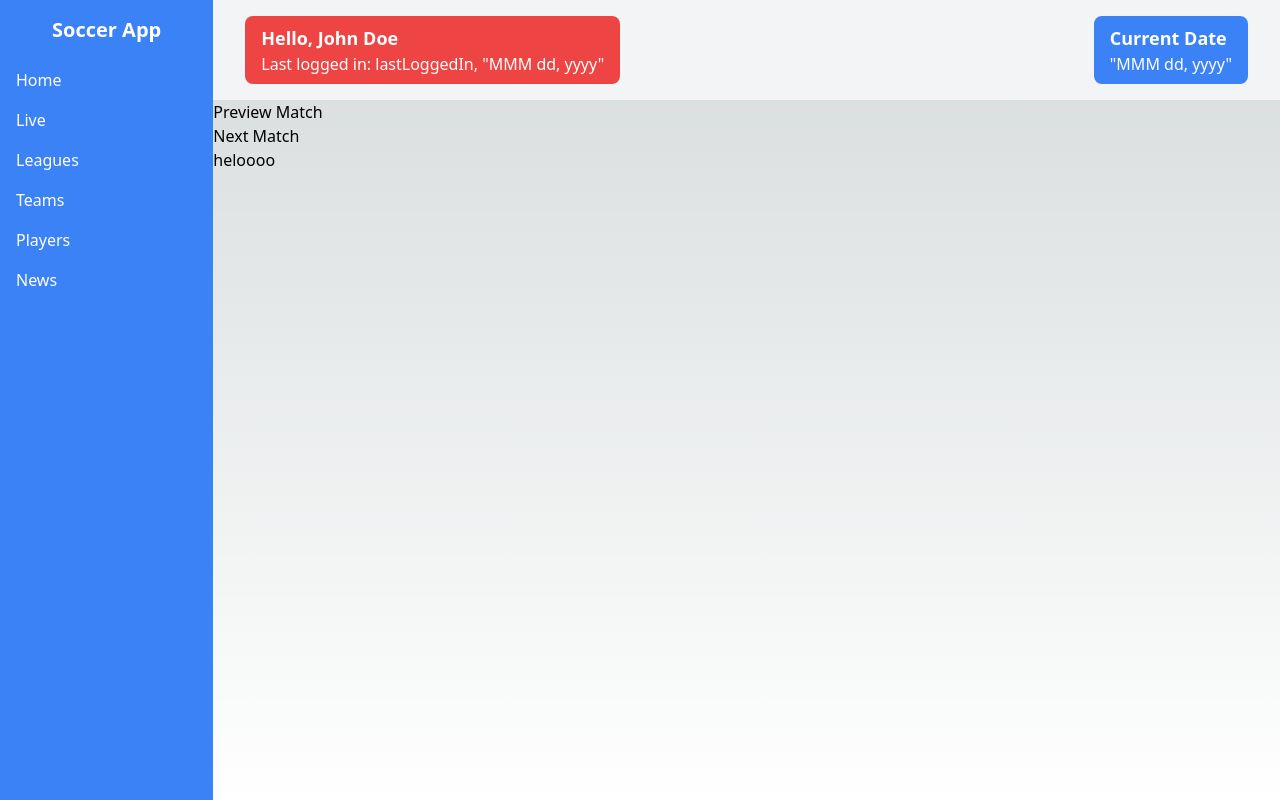
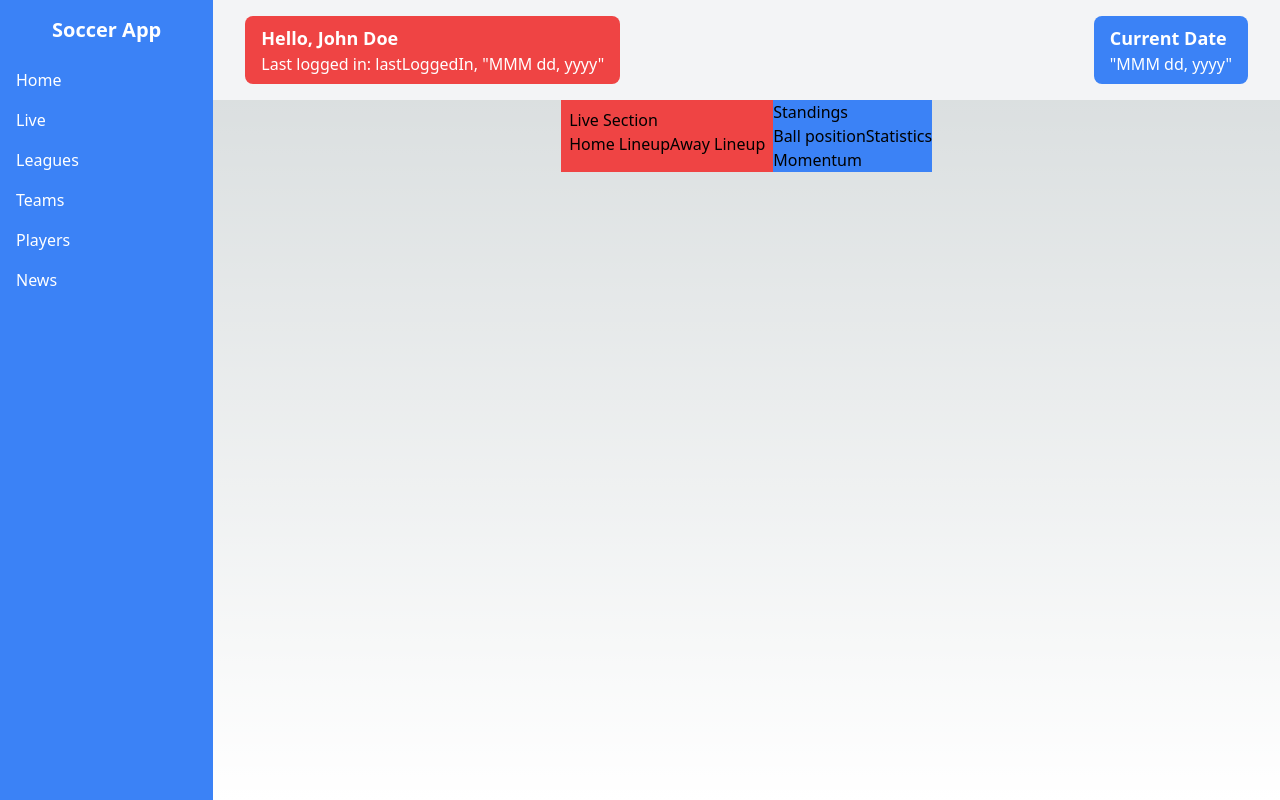
Before and after one commit to dimitargluharski/nextjs, a Next.js app: page /live-score/1 in a window 1280 px wide. Built offline with nearby package versions, Linux system fonts and the light colour scheme.

Commit message:
sketch some ideas for grid in details match

```diff
--- a/src/app/live-score/[id]/page.jsx
+++ b/src/app/live-score/[id]/page.jsx
@@ -6,9 +6,24 @@ const Details = (props) => {
   console.log(props);
   console.log("to fetch data for current object use", props.params.id);
   return (
-    <div>
-      <Panel title="Preview Match" />
-      <Panel title="Next Match">heloooo</Panel>
+    <div className="flex w-max m-auto">
+      <section className="p-2 bg-red-500 w-max">
+        <Panel title="Live Section" />
+
+        <section className="flex">
+          <Panel title="Home Lineup" />
+          <Panel title="Away Lineup" />
+        </section>
+      </section>
+
+      <section className="bg-blue-500">
+        <Panel title="Standings" />
+        <section className="flex">
+          <Panel title="Ball position" />
+          <Panel title="Statistics" />
+        </section>
+        <Panel title="Momentum" />
+      </section>
     </div>
   );
 };
```
